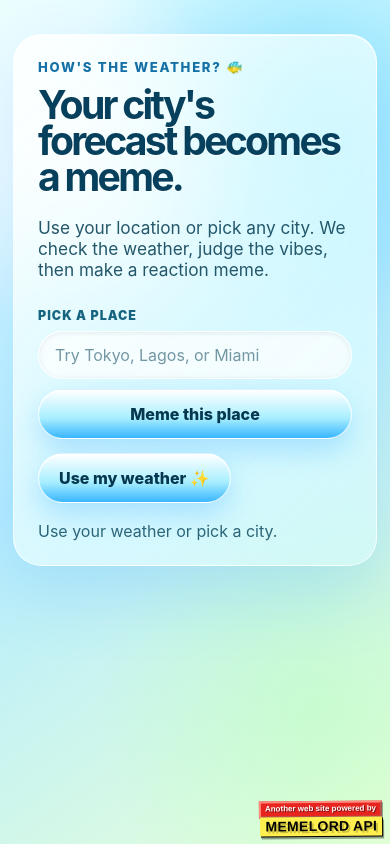
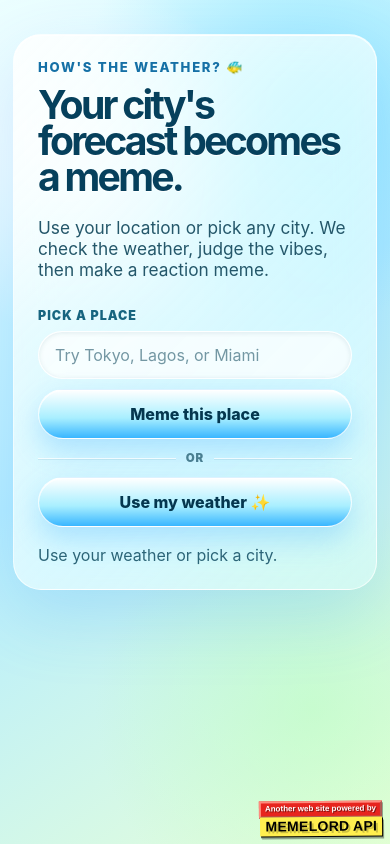
Before and after one commit to taglocklar/weather-meme, a React (Vite) app: page / in a window 390 px wide. Built offline with nearby package versions, Linux system fonts and the light colour scheme.

Commit message:
feat: add post-meme memelord prompt

```diff
--- a/api/weather-meme.js
+++ b/api/weather-meme.js
@@ -49,7 +49,7 @@ export default async function handler(request, response) {
       body: JSON.stringify({
         prompt,
         count: 1,
-        include_nsfw: false,
+        include_nsfw: true,
       }),
     })
 
--- a/src/App.css
+++ b/src/App.css
@@ -123,8 +123,32 @@ button:disabled {
   margin-top: 0;
 }
 
+.action-divider {
+  display: flex;
+  align-items: center;
+  gap: 10px;
+  margin: 14px 0;
+  color: #4a7f91;
+  font-size: 0.72rem;
+  font-weight: 900;
+  letter-spacing: 0.08em;
+  text-transform: uppercase;
+}
+
+.action-divider span {
+  flex: 1;
+  height: 1px;
+  background: rgba(255, 255, 255, 0.72);
+  box-shadow: 0 1px 0 rgba(6, 64, 92, 0.08);
+}
+
+.action-divider em {
+  font-style: normal;
+}
+
 .current-location-button {
-  margin-top: 14px;
+  width: 100%;
+  margin-top: 0;
 }
 
 .status {
@@ -311,7 +335,7 @@ button:disabled {
 }
 
 .result {
-  max-width: 580px;
+  max-width: 760px;
   margin: 18px auto 0;
   padding: 14px;
 }
@@ -365,6 +389,64 @@ button:disabled {
   --size: 120px;
   left: 5vw;
   bottom: 70px;
+}
+
+.memelord-popup {
+  position: fixed;
+  right: 18px;
+  bottom: 78px;
+  z-index: 20;
+  width: min(320px, calc(100vw - 32px));
+  border: 1px solid rgba(255, 255, 255, 0.82);
+  border-radius: 24px;
+  padding: 18px;
+  background: linear-gradient(135deg, rgba(255, 255, 255, 0.94), rgba(211, 249, 255, 0.9));
+  box-shadow:
+    0 18px 48px rgba(6, 64, 92, 0.24),
+    inset 0 1px 0 rgba(255, 255, 255, 0.95);
+  backdrop-filter: blur(18px) saturate(140%);
+  -webkit-backdrop-filter: blur(18px) saturate(140%);
+}
+
+.memelord-popup p {
+  margin: 0 34px 14px 0;
+  color: #06405c;
+  font-size: 1.05rem;
+  font-weight: 900;
+}
+
+.memelord-popup a {
+  display: inline-flex;
+  align-items: center;
+  justify-content: center;
+  width: 100%;
+  border: 1px solid rgba(255, 255, 255, 0.82);
+  border-radius: 999px;
+  padding: 12px 16px;
+  background: linear-gradient(180deg, #ffffff, #a9efff 58%, #39b6ff);
+  color: #05374f;
+  box-shadow:
+    0 10px 24px rgba(45, 167, 255, 0.24),
+    inset 0 1px 0 rgba(255, 255, 255, 0.95);
+  font-weight: 900;
+  text-decoration: none;
+}
+
+.memelord-popup-close {
+  position: absolute;
+  top: 10px;
+  right: 10px;
+  display: grid;
+  place-items: center;
+  width: 30px;
+  height: 30px;
+  margin: 0;
+  padding: 0;
+  background: rgba(255, 255, 255, 0.76);
+  color: #06405c;
+  font-size: 1.4rem;
+  line-height: 1;
+  box-shadow: inset 0 1px 0 rgba(255, 255, 255, 0.95);
 }
 
 code {
@@ -430,10 +512,6 @@ code {
     padding: 34px 0;
   }
 
-  .logo {
-    margin-bottom: 28px;
-  }
-
   .stats {
     grid-template-columns: 1fr;
   }
@@ -442,8 +520,16 @@ code {
     flex-direction: column;
   }
 
+  .location-controls input {
+    width: 100%;
+  }
+
   .location-controls button {
     width: 100%;
+  }
+
+  .action-divider {
+    margin: 12px 0;
   }
 
   .emoji-cloud-one,
@@ -457,6 +543,12 @@ code {
     bottom: 8px;
     justify-content: flex-end;
     filter: drop-shadow(1px 2px 0 rgba(0, 0, 0, 0.35));
+  }
+
+  .memelord-popup {
+    right: 10px;
+    bottom: 62px;
+    width: min(300px, calc(100vw - 20px));
   }
 
   .memelord-powered-stamp:hover {
--- a/src/App.tsx
+++ b/src/App.tsx
@@ -1,4 +1,4 @@
-import { type FormEvent, useState } from 'react'
+import { type FormEvent, useEffect, useState } from 'react'
 import './App.css'
 
 type WeatherMood = 'good' | 'bad' | 'mixed'
@@ -42,6 +42,7 @@ type NamedLocation = LocationSnapshot & {
 }
 
 type ProgressStep = 'idle' | 'location' | 'weather' | 'meme'
+type ActiveAction = 'place' | 'current' | null
 
 const weatherCodeLabels: Record<number, string> = {
   0: 'clear sky',
@@ -232,12 +233,25 @@ function App() {
   const [status, setStatus] = useState('Use your weather or pick a city.')
   const [isLoading, setIsLoading] = useState(false)
   const [progressStep, setProgressStep] = useState<ProgressStep>('idle')
+  const [activeAction, setActiveAction] = useState<ActiveAction>(null)
   const [locationQuery, setLocationQuery] = useState('')
+  const [showMemelordPopup, setShowMemelordPopup] = useState(false)
 
   function resetMemeState() {
     setMeme(null)
     setPrompt('')
+    setShowMemelordPopup(false)
   }
+
+  useEffect(() => {
+    if (!meme) return
+
+    const popupTimer = window.setTimeout(() => {
+      setShowMemelordPopup(true)
+    }, 2400)
+
+    return () => window.clearTimeout(popupTimer)
+  }, [meme])
 
   async function finishMeme(snapshot: WeatherSnapshot) {
     setWeather(snapshot)
@@ -259,6 +273,7 @@ function App() {
     }
 
     setIsLoading(true)
+    setActiveAction('current')
     setProgressStep('location')
     resetMemeState()
     setStatus('Finding your local sky vibes...')
@@ -274,6 +289,7 @@ function App() {
       setStatus(error instanceof Error ? error.message : 'Something went wrong.')
     } finally {
       setIsLoading(false)
+      setActiveAction(null)
       setProgressStep('idle')
     }
   }
@@ -288,6 +304,7 @@ function App() {
     }
 
     setIsLoading(true)
+    setActiveAction('place')
     setProgressStep('location')
     resetMemeState()
     setStatus(`Finding ${query}...`)
@@ -304,6 +321,7 @@ function App() {
       setStatus(error instanceof Error ? error.message : 'Something went wrong.')
     } finally {
       setIsLoading(false)
+      setActiveAction(null)
       setProgressStep('idle')
     }
   }
@@ -343,14 +361,18 @@ function App() {
               ))}
             </datalist>
             <button type="submit" disabled={isLoading}>
-              {isLoading ? 'Working...' : 'Meme this place'}
+              {activeAction === 'place' ? 'Making city meme...' : 'Meme this place'}
             </button>
           </div>
+          <div className="action-divider" aria-hidden="true">
+            <span />
+            <em>or</em>
+            <span />
+          </div>
+          <button type="button" className="current-location-button" onClick={handleGenerate} disabled={isLoading}>
+            {activeAction === 'current' ? 'Finding your weather...' : 'Use my weather ✨'}
+          </button>
         </form>
-
-        <button type="button" className="current-location-button" onClick={handleGenerate} disabled={isLoading}>
-          {isLoading ? 'Consulting the weather orb...' : 'Use my weather ✨'}
-        </button>
 
         <p className="status" role="status">
           {status}
@@ -422,6 +444,18 @@ function App() {
         </figure>
       )}
 
+      {showMemelordPopup && (
+        <div className="memelord-popup" role="dialog" aria-modal="false" aria-labelledby="memelord-popup-title">
+          <button type="button" className="memelord-popup-close" onClick={() => setShowMemelordPopup(false)} aria-label="Close Memelord popup">
+            ×
+          </button>
+          <p id="memelord-popup-title">Want to make more memes?</p>
+          <a href="https://www.memelord.com" target="_blank" rel="noreferrer">
+            Go to Memelord
+          </a>
+        </div>
+      )}
+
       <a className="memelord-powered-stamp" href="https://www.memelord.com" target="_blank" rel="noreferrer">
         <span className="stamp-copy">
           <span className="stamp-ribbon">Another web site powered by</span>
--- a/vite.config.ts
+++ b/vite.config.ts
@@ -83,7 +83,7 @@ function weatherMemeApi(): Plugin {
             body: JSON.stringify({
               prompt,
               count: 1,
-              include_nsfw: false,
+              include_nsfw: true,
             }),
           })
 
```
